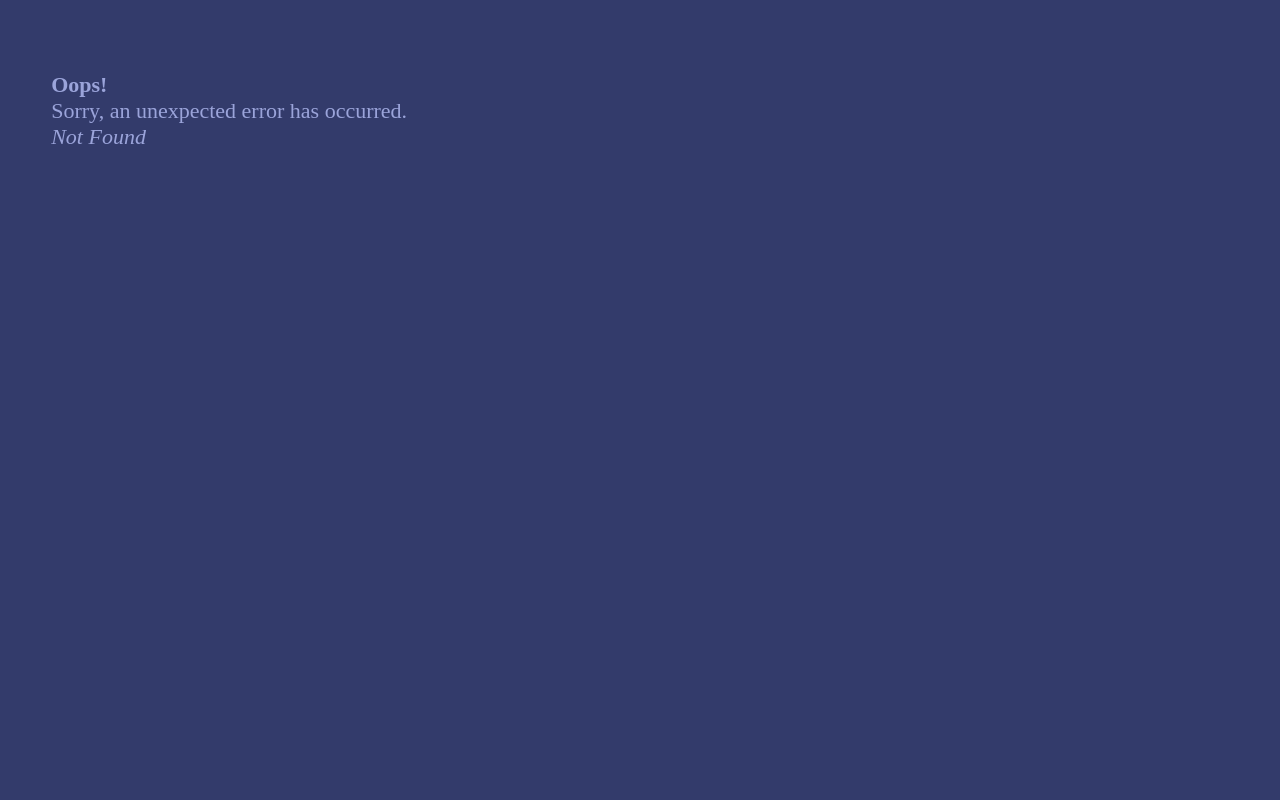
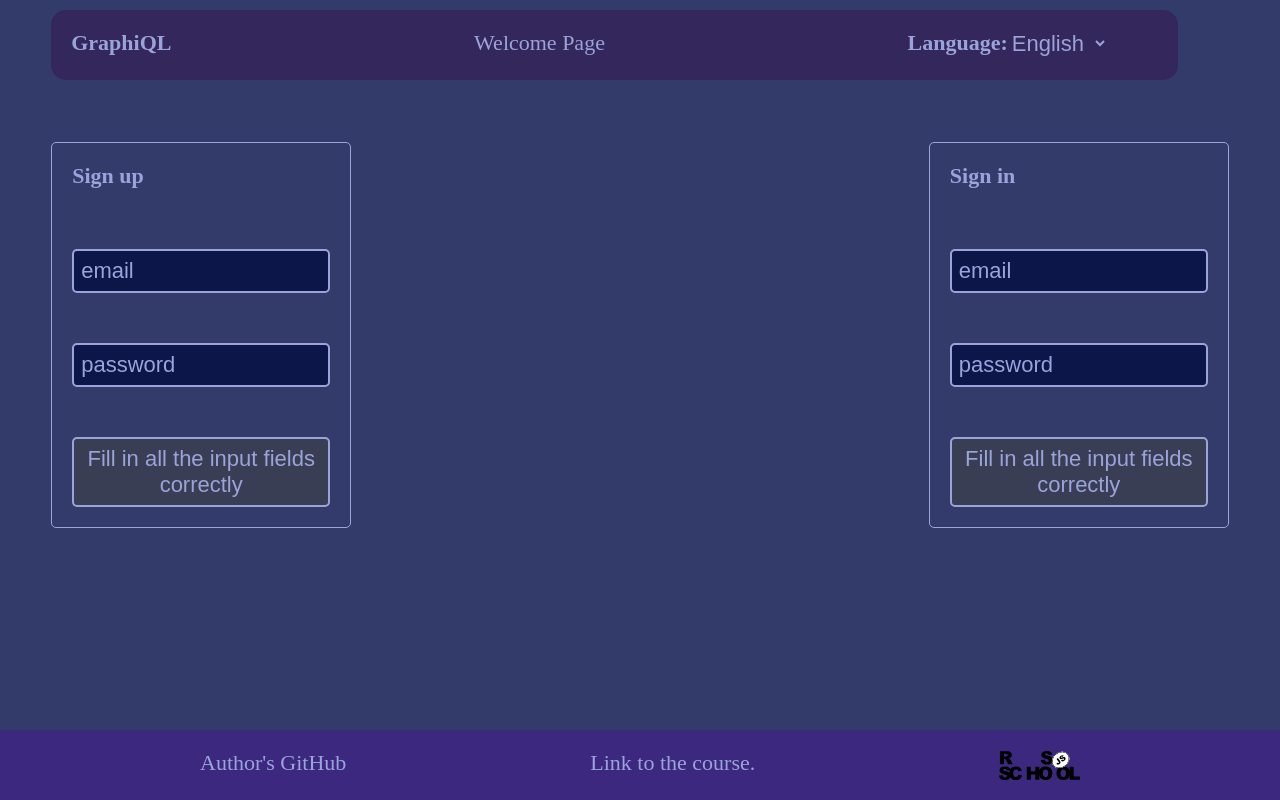
Before and after one commit to romavsterg/graphiql-app, a React (Vite) app: page /graphiql-app/auth in a window 1280 px wide. Before the commit this address had no page. Built offline with nearby package versions, Linux system fonts and the light colour scheme.

Commit message:
fix: fixed routes paths

```diff
--- a/src/components/App/App.tsx
+++ b/src/components/App/App.tsx
@@ -18,7 +18,7 @@ import NotFound from '../../pages/NotFoundPage/NotFound';
 const router = createBrowserRouter(
   createRoutesFromElements(
     <Route
-      path="Components"
+      path="graphiql-app"
       element={<Layout />}
       errorElement={<ErrorElement />}
     >
--- a/src/components/SignInForm/SignInForm.tsx
+++ b/src/components/SignInForm/SignInForm.tsx
@@ -26,7 +26,7 @@ export default function SignInForm() {
       setAuthError('');
       const token = await res?.user.getIdToken();
       localStorage.setItem('token', JSON.stringify(token));
-      navigate('/Components/main');
+      navigate('/graphiql-app/main');
     }
   };
   return (
--- a/src/components/SignUpForm/SignUpForm.tsx
+++ b/src/components/SignUpForm/SignUpForm.tsx
@@ -26,7 +26,7 @@ export default function SignUpForm() {
       setAuthError('');
       const token = await res?.user.getIdToken();
       localStorage.setItem('token', JSON.stringify(token));
-      navigate('/Components/main');
+      navigate('/graphiql-app/main');
     }
   };
   return (
--- a/src/components/UI/Form/Form.tsx
+++ b/src/components/UI/Form/Form.tsx
@@ -31,20 +31,16 @@ export default function Form(Props: {
           ]
         }
       </h5>
-      {/* <label htmlFor="email"> */}
       <Input
         type="email"
         testId={Props.method + 'Email'}
         register={Props.register}
       />
-      {/* </label> */}
-      {/* <label htmlFor="password"> */}
       <Input
         type="password"
         testId={Props.method + 'Password'}
         register={Props.register}
       />
-      {/* </label> */}
       {errors.map((error) => {
         if (typeof error === 'string' && error !== '') {
           return (
--- a/src/components/UI/Header/Header.tsx
+++ b/src/components/UI/Header/Header.tsx
@@ -16,7 +16,7 @@ export default function Header() {
       <header>
         <h1>GraphiQL</h1>
         <nav>
-          <Link to="/Components/welcome">
+          <Link to="/graphiql-app/welcome">
             {context?.language === 'English'
               ? headerDictionary['English'].links[0]
               : headerDictionary['Russian'].links[0]}
--- a/src/pages/AuthPage/AuthPage.tsx
+++ b/src/pages/AuthPage/AuthPage.tsx
@@ -8,7 +8,7 @@ import { redirect } from 'react-router-dom';
 export async function loader() {
   const isUserSignedIn = await isSignedIn();
   if (isUserSignedIn) {
-    return redirect('/Components/main');
+    return redirect('/graphiql-app/main');
   }
   return null;
 }
--- a/src/pages/MainPage/MainPage.tsx
+++ b/src/pages/MainPage/MainPage.tsx
@@ -18,10 +18,10 @@ export async function loader() {
         return null;
       }
     } catch (err) {
-      return redirect('/Components/auth');
+      return redirect('/graphiql-app/auth');
     }
   }
-  return redirect('/Components/auth');
+  return redirect('/graphiql-app/auth');
 }
 
 export default function MainPage() {
--- a/src/pages/WelcomePage/WelcomePage.tsx
+++ b/src/pages/WelcomePage/WelcomePage.tsx
@@ -42,7 +42,7 @@ export default function WelcomePage() {
       ) : error !== '' ? (
         <Error error={error} dictionary={JSON.stringify(welcomeDictionary)} />
       ) : signedIn ? (
-        <Link to={'/Components/main'}>
+        <Link to={'/graphiql-app/main'}>
           {
             welcomeDictionary[
               context?.language as keyof typeof welcomeDictionary
@@ -50,7 +50,7 @@ export default function WelcomePage() {
           }
         </Link>
       ) : (
-        <Link className="auth-link" to={'/Components/auth'}>
+        <Link className="auth-link" to={'/graphiql-app/auth'}>
           {
             welcomeDictionary[
               context?.language as keyof typeof welcomeDictionary
```
Also changed, not shown: 1 other file (tests, documents, lock files or other folders).
